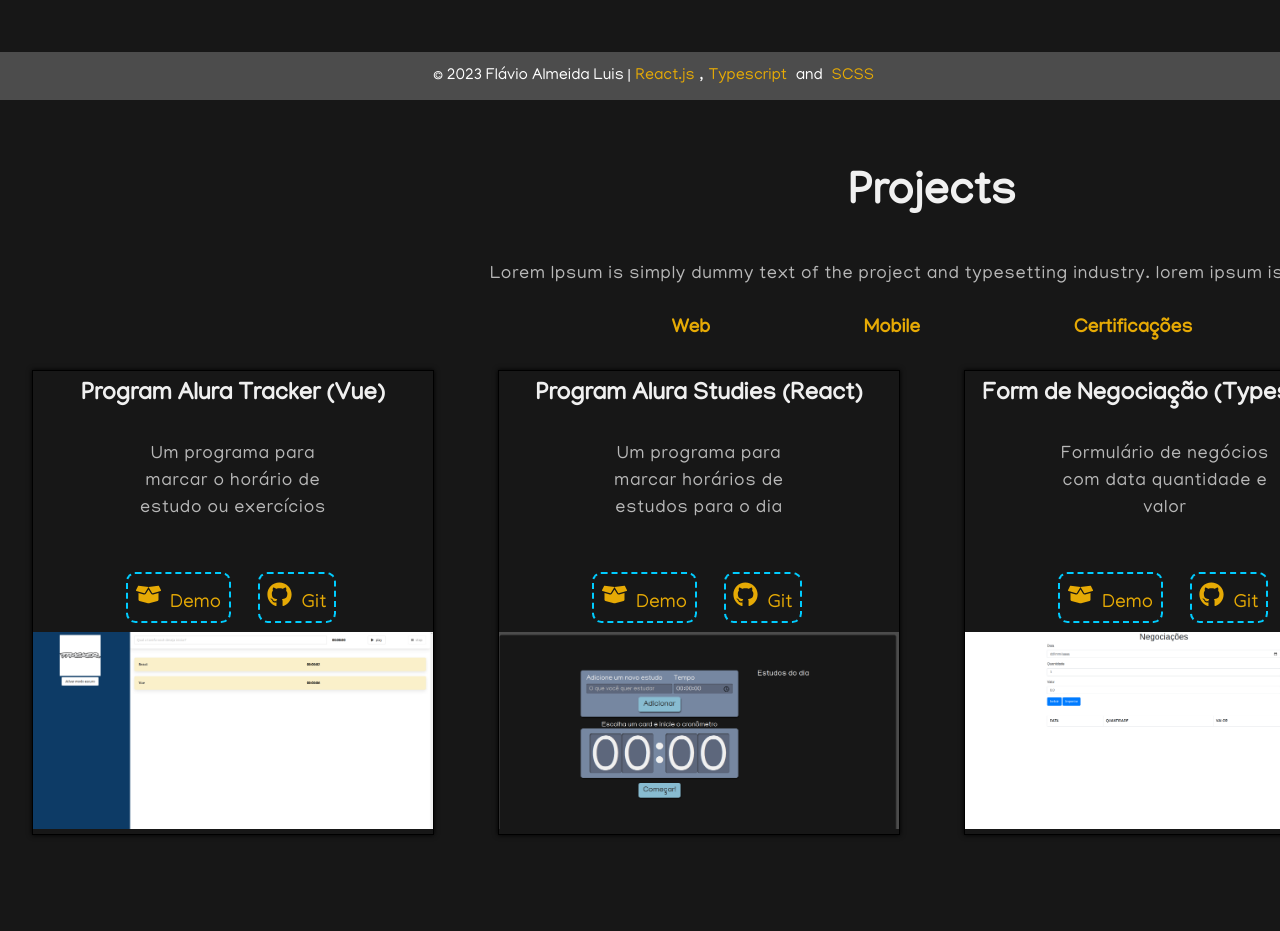
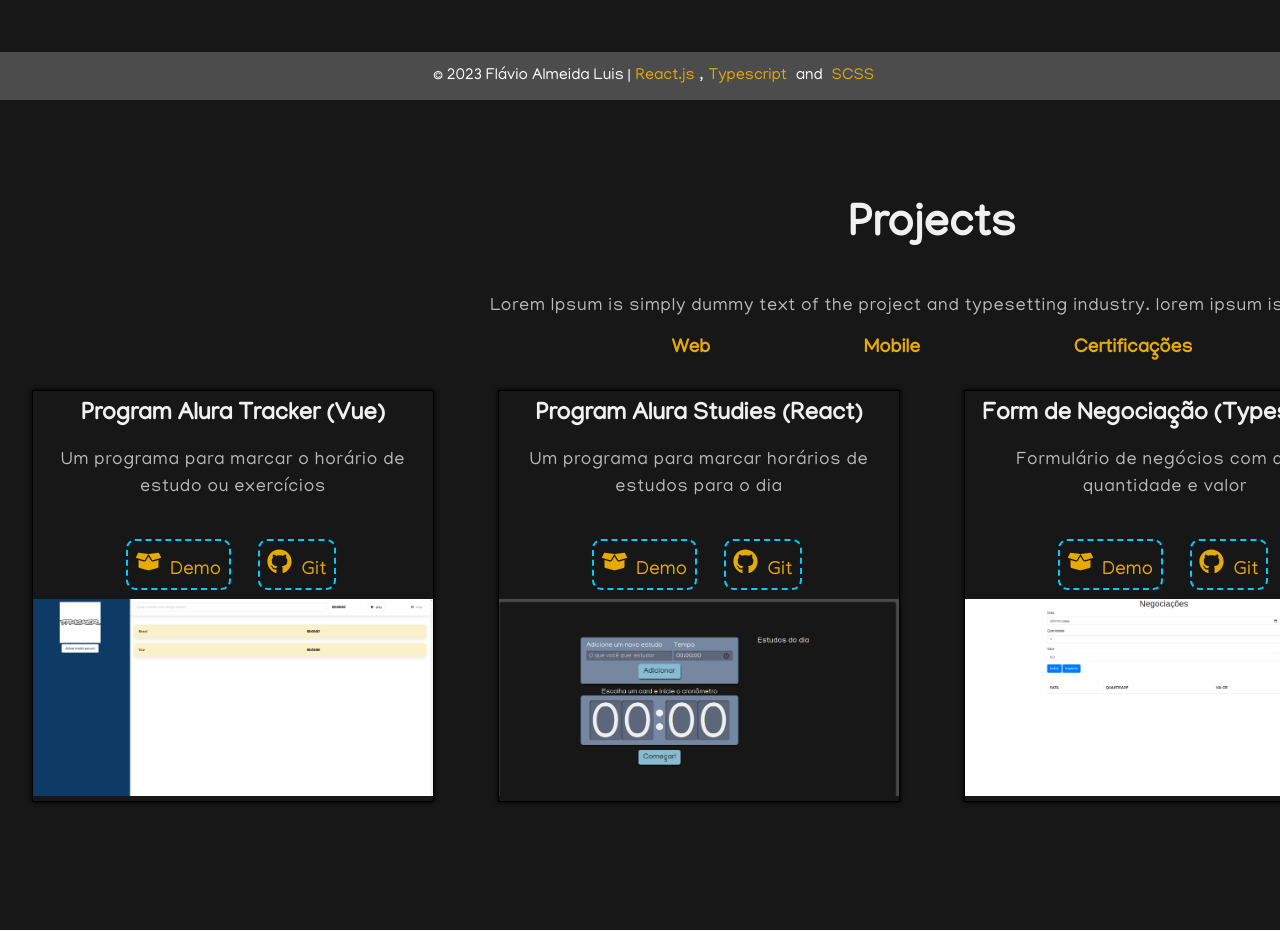
Before and after one commit to flavioaluis/portfolio, a React (Create React App) app: page / in a window 1280 px wide. Shown: the part 700-1631 px from the top of the page. Built offline with nearby package versions, Linux system fonts and the light colour scheme.

Commit message:
att menu

```diff
--- a/src/components/Grid/Menu/Menu.module.scss
+++ b/src/components/Grid/Menu/Menu.module.scss
@@ -1,5 +1,5 @@
 .menu{
-    margin:4em 0em;
+    margin:6em 0em;
 	align-items: center;
 	text-align:center;
     text-decoration: none !important;
@@ -19,12 +19,12 @@
     font-size:18px;
     letter-spacing: 0.8px;
     line-height:1.5em;
-    margin: 14px auto 30px auto;
+    margin: 0em auto 1em auto;
     text-align:center;
-    width:56%;
   }
 
   .navPills {
+
     display:flex;
     justify-content: center;
   }
--- a/src/components/Grid/Menu/index.tsx
+++ b/src/components/Grid/Menu/index.tsx
@@ -10,7 +10,7 @@
             <Row>
                 <Col>
                     <h2>Projects</h2>
-                    <p>Lorem Ipsum is simply dummy text of the project and typesetting industry. lorem ipsum is awesome</p>
+                    <p className={style.pMenu}>Lorem Ipsum is simply dummy text of the project and typesetting industry. lorem ipsum is awesome</p>
                     <Tab.Container id={style.projectsTabs} defaultActiveKey="first">
                     <Nav variant="pills" className={style.navPills} id={style.pillsTab}>
                             <Nav.Item className={style.navItem}>
```
